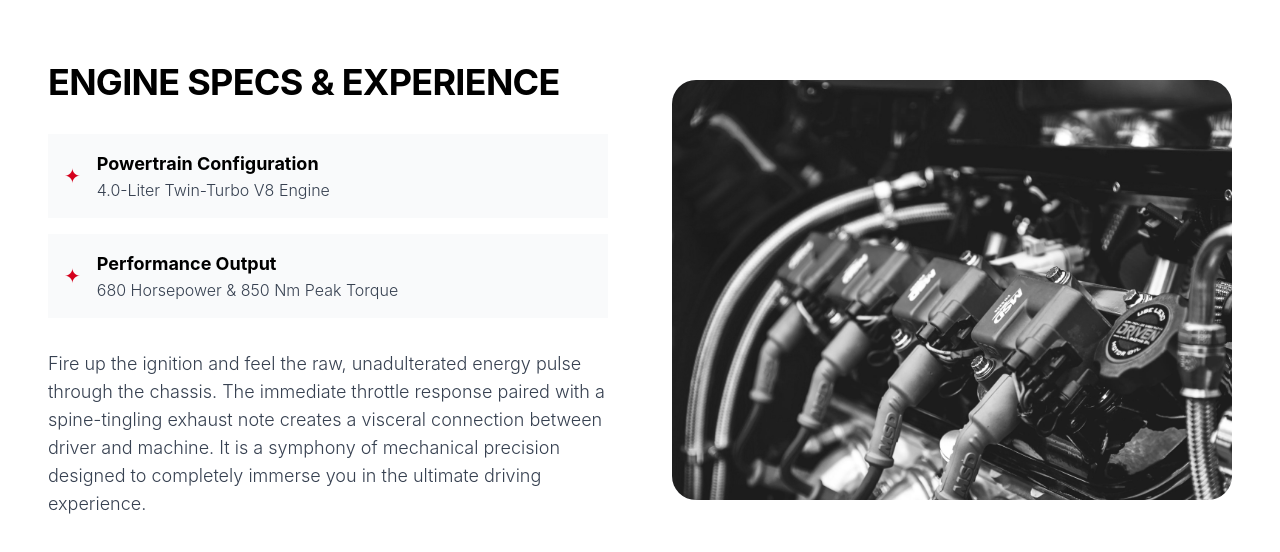
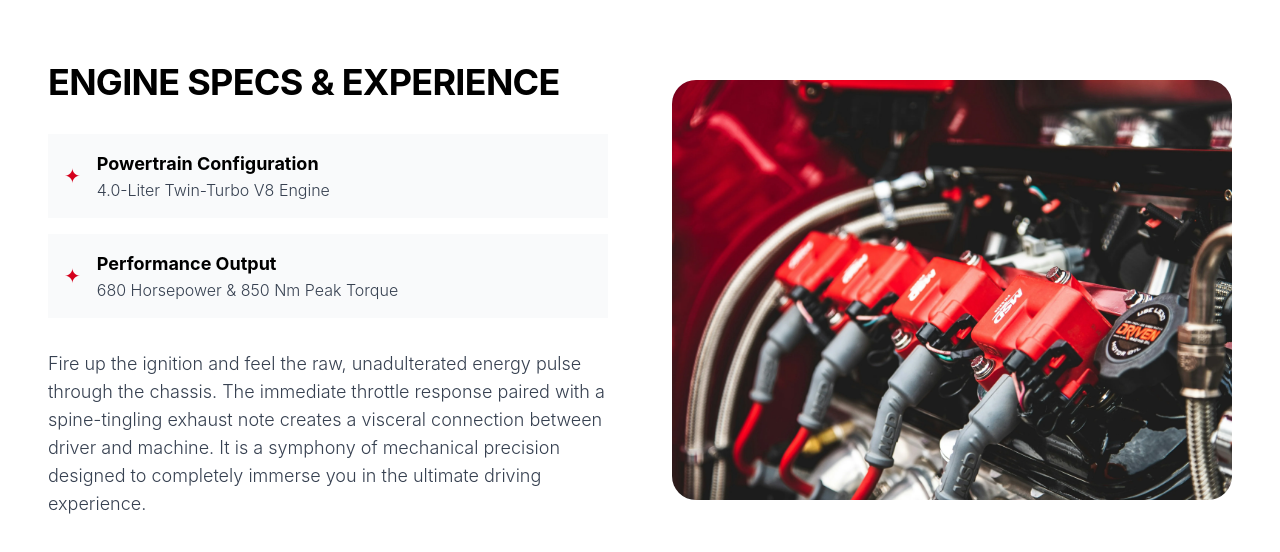
Before and after one commit to gurinderjagga/phoenix, a React (Create React App) app in the folder frontend/: page /experience in a window 1280 px wide. Shown: the part 674-1226 px from the top of the page. Built offline with nearby package versions, Linux system fonts and the light colour scheme; no server answers; the HTML template or start-up script is replaced by a standard one.

Commit message:
Remove monochrome effect from engine image

```diff
--- a/frontend/src/components/CarCard.js
+++ b/frontend/src/components/CarCard.js
@@ -12,9 +12,9 @@ const CarCard = ({ car, onToggleWishlist, isInWishlist = false }) => {
 
 
     return (
-        <div className="group border border-gray-100 flex flex-col hover:border-black hover:shadow-xl transition-all duration-500 relative bg-white overflow-hidden h-full rounded-[2rem]">
+        <div className="group border border-gray-100 flex flex-col hover:border-black hover:shadow-xl transition-all duration-500 relative bg-white overflow-hidden h-full rounded-none">
             {/* Image Container - Monochrome to Color on Hover */}
-            <div className="relative overflow-hidden aspect-[16/10] bg-neutral-100 rounded-t-[2rem]">
+            <div className="relative overflow-hidden aspect-[16/10] bg-neutral-100">
                 <Link to={`/cars/${carId}`}>
                     <img
                         src={car.images?.[0] || '/placeholder-car.jpg'}
--- a/frontend/src/pages/Experience.js
+++ b/frontend/src/pages/Experience.js
@@ -56,11 +56,11 @@ const Experience = () => {
                             to completely immerse you in the ultimate driving experience.
                         </p>
                     </div>
-                    <div className="order-1 md:order-2 aspect-[4/3] bg-gray-200 rounded-[24px] overflow-hidden group">
+                    <div className="order-1 md:order-2 aspect-[4/3] bg-gray-200 rounded-[24px] overflow-hidden">
                         <img
                             src="/engine.webp"
                             alt="Engine Specifications"
-                            className="w-full h-full object-cover grayscale group-hover:grayscale-0 transition-all duration-700 md:scale-105 md:group-hover:scale-100"
+                            className="w-full h-full object-cover transition-all duration-700 md:scale-105 md:hover:scale-100"
                         />
                     </div>
                 </div>
```
